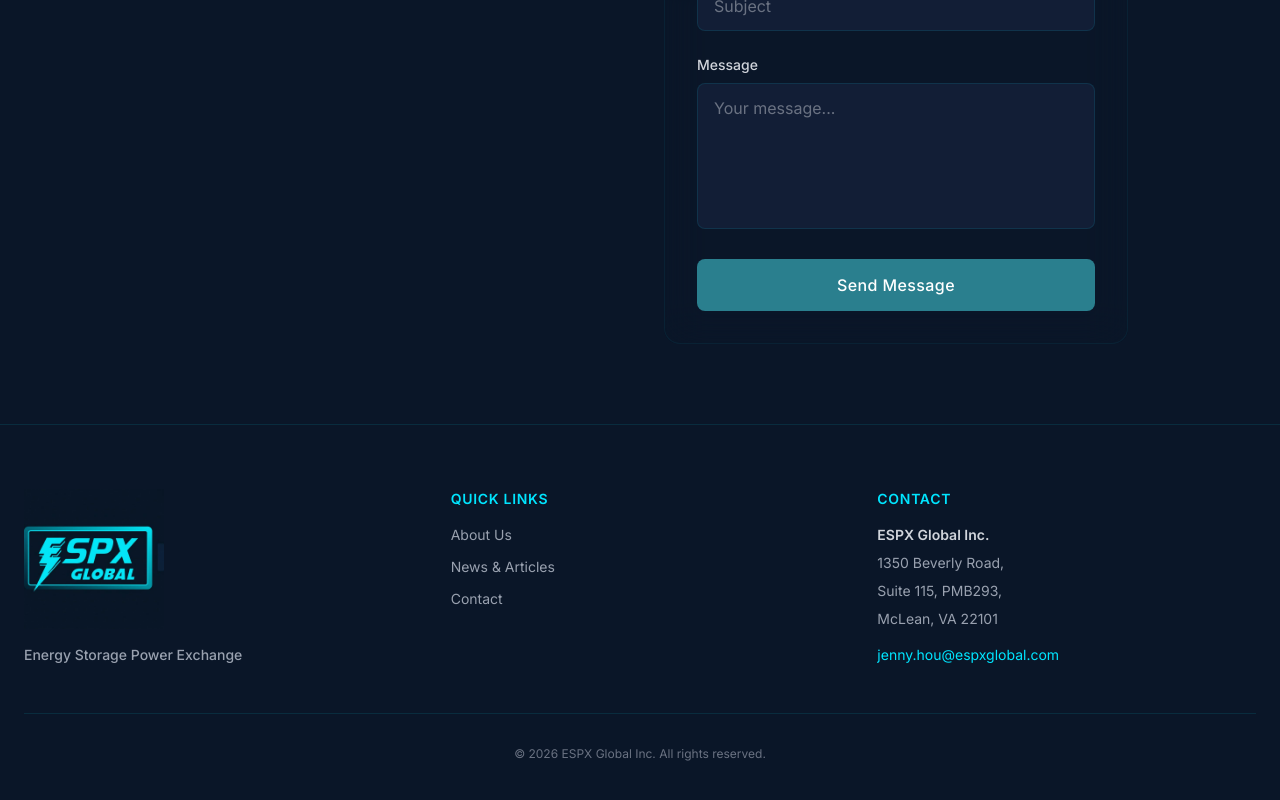
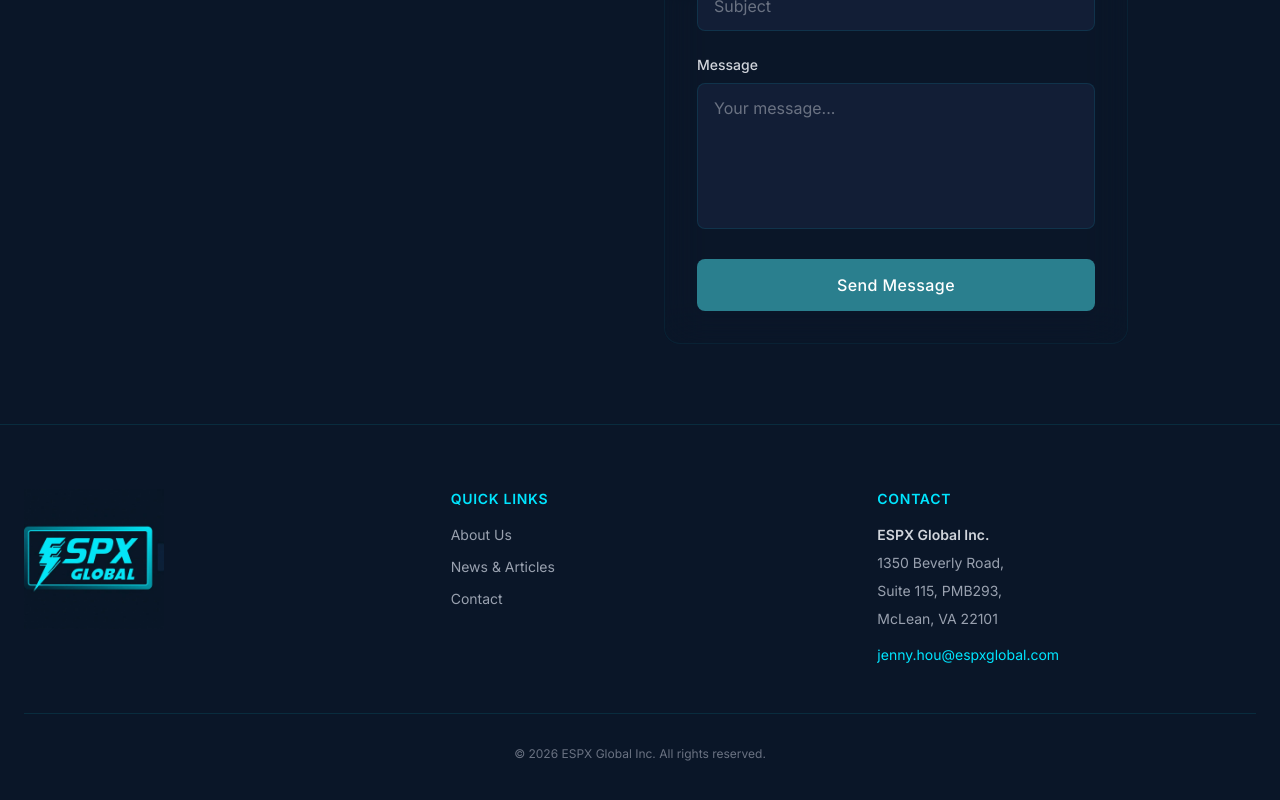
Before and after one commit to rzarkar05/ESPX_website, a Next.js app: page /contact in a window 1280 px wide. Shown: the part 860-1660 px from the top of the page. Built offline with nearby package versions, Linux system fonts and the light colour scheme.

Commit message:
Remove Energy Storage Power Exchange from footer

```diff
--- a/src/components/Footer.tsx
+++ b/src/components/Footer.tsx
@@ -14,9 +14,6 @@
               height={63}
               className="mb-4"
             />
-            <p className="text-sm text-gray-400 font-medium">
-              Energy Storage Power Exchange
-            </p>
           </div>
 
           <div>
```
